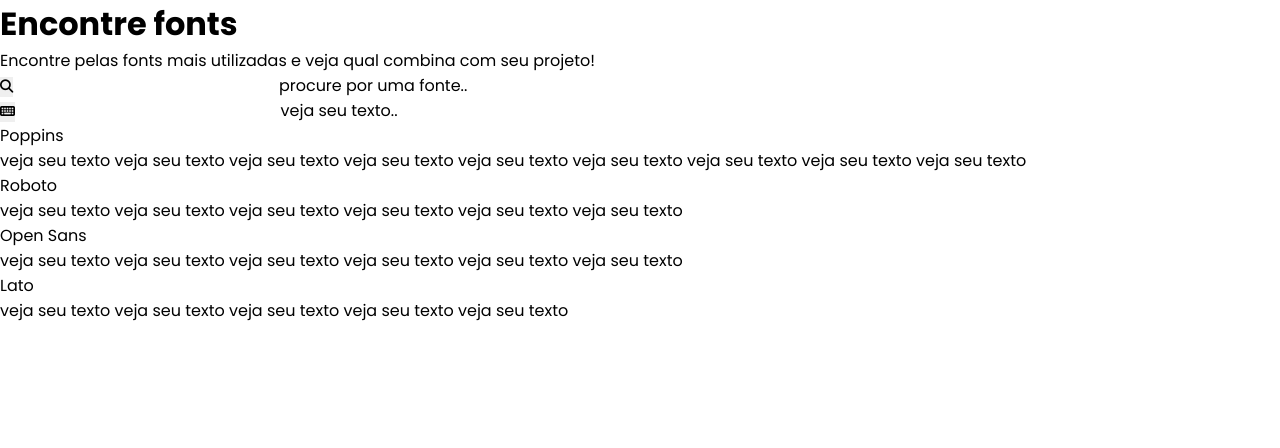
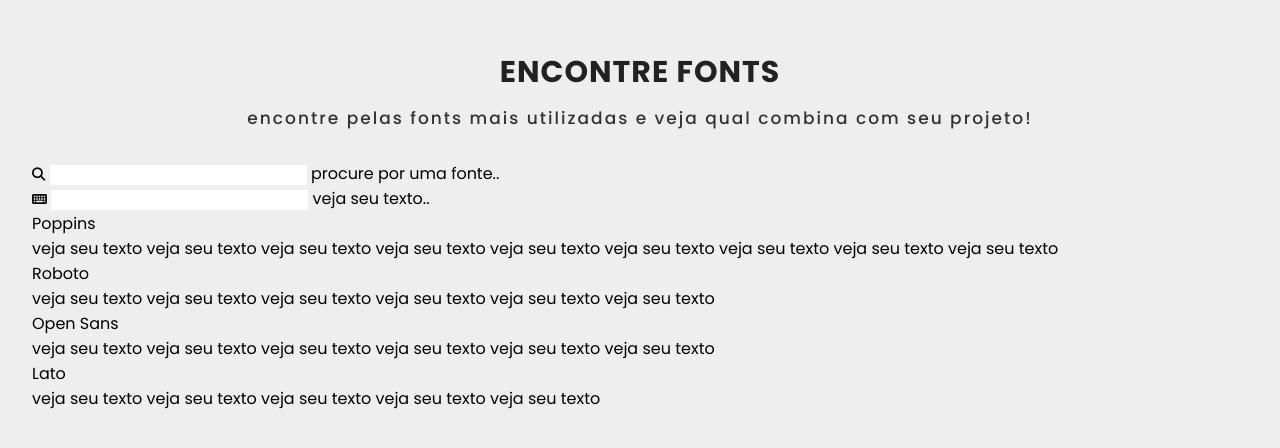
Before and after one commit to denninho1/encontre_fontes, a plain HTML site: page index.html in a window 1280 px wide. Shown: the top 448 px of the page. Drawn offline with Linux system fonts and the light colour scheme.

Commit message:
header style

```diff
--- a/css/style.css
+++ b/css/style.css
@@ -1,16 +1,57 @@
+@import url(./fonts.css);
+
 * {
     margin: 0;
     padding: 0;
     box-sizing: border-box;
     font-family: 'Poppins', sans-serif;
     border: none;
+    outline: none;
 }
 
 html {
     font-size: 62.5%;
+    scroll-behavior: smooth;
 }
 
 body {
     overflow-x: hidden;
-    font-size: 1.6rem
+    font-size: 1.6rem;
+    background-color: #eee;
+    height: 600rem;
 }
+
+main {
+    width: 95%;
+    max-width: 1280px;
+    margin: 0 auto;
+    padding: 5rem 0;
+}
+
+/*
+-------- HEADER --------
+*/
+.heading {
+    padding-bottom: 3rem;
+}
+
+.heading .title,
+.heading .subtitle {
+    text-align: center;
+}
+
+.heading .title {
+    font-size: 3rem;
+    letter-spacing: 1px;
+    text-transform: uppercase;
+    color: #222;
+    padding-bottom: 1rem;
+}
+
+.heading .subtitle {
+    font-size: 1.7rem;
+    letter-spacing: 2px;
+    text-transform: lowercase;
+    color: #333;
+    font-weight: 500;
+}
```
